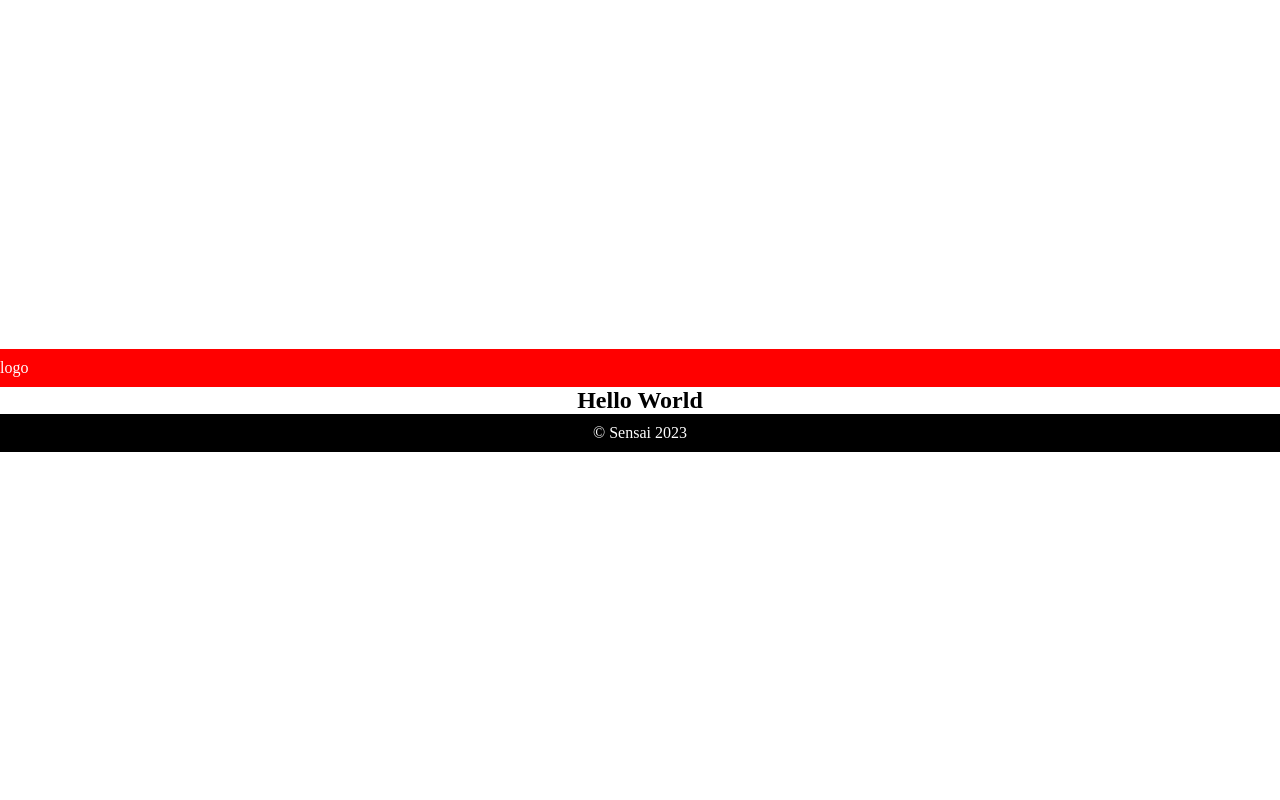
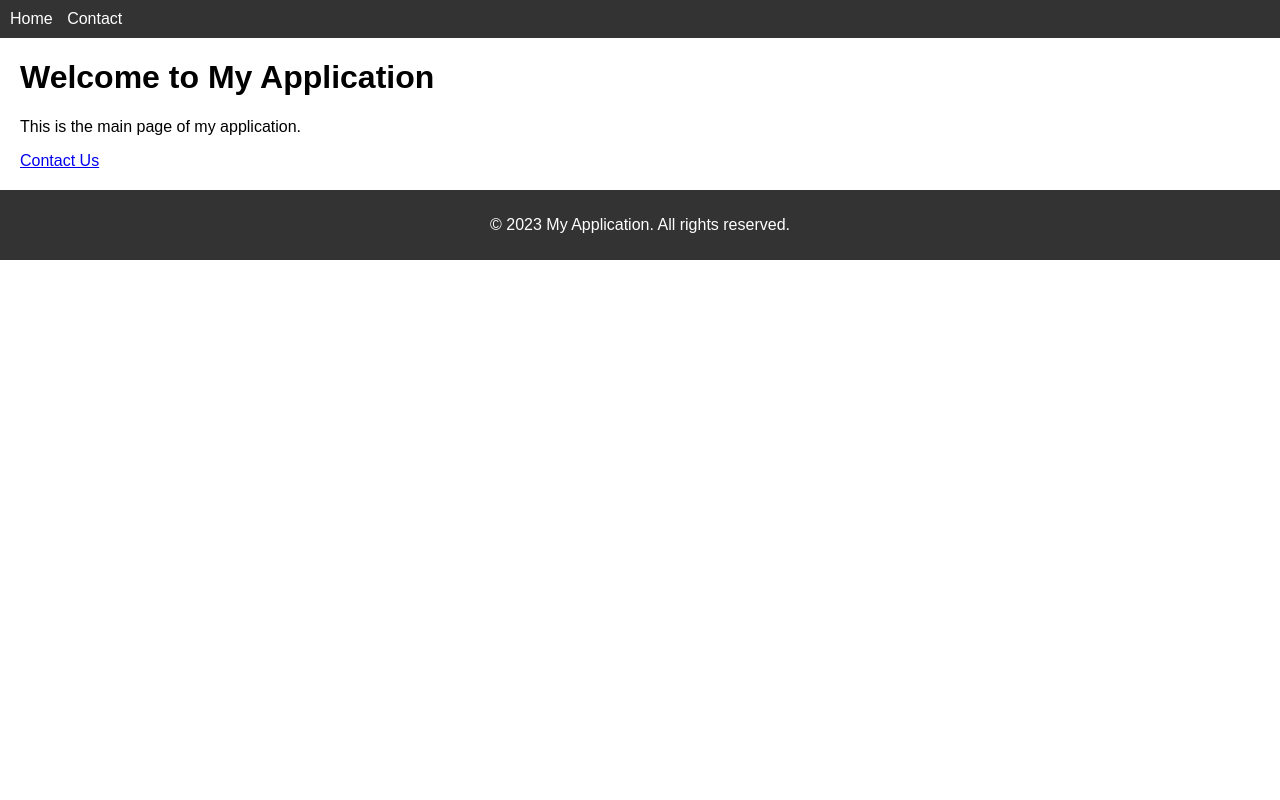
Before and after one commit to Dodelidoo-Labs/sensai, a PHP site: page / in a window 1280 px wide. Run offline with PHP 8.4, Linux system fonts and the light colour scheme.

Commit message:
create an application PHP with a main page, header, footer and a second page with a contact form, submitted with AJAX. Create all files and all files contents.

```diff
--- /dev/null
+++ b/html/footer.php
@@ -0,0 +1,3 @@
+<footer>
+    <p>&copy; <?php echo date("Y"); ?> My Application. All rights reserved.</p>
+</footer>
--- /dev/null
+++ b/html/header.php
@@ -0,0 +1,8 @@
+<header>
+    <nav>
+        <ul>
+            <li><a href="index.php">Home</a></li>
+            <li><a href="contact.php">Contact</a></li>
+        </ul>
+    </nav>
+</header>
--- a/html/index.php
+++ b/html/index.php
@@ -1,45 +1,18 @@
 <!DOCTYPE html>
 <html>
 <head>
-  <style>
-    body {
-      display: flex;
-      flex-direction: column;
-      justify-content: center;
-      align-items: center;
-      height: 100vh;
-      margin: 0;
-      padding: 0;
-    }
-    .header {
-      background-color: red;
-      padding: 10px;
-      width: 100%;
-      text-align: left;
-      color: white;
-    }
-    .footer {
-      background-color: black;
-      padding: 10px;
-      width: 100%;
-      text-align: center;
-      color: white;
-    }
-    .content {
-      font-size: 24px;
-      font-weight: bold;
-    }
-  </style>
+    <title>My Application</title>
+    <link rel="stylesheet" type="text/css" href="style.css">
 </head>
 <body>
-  <div class="header">
-    logo
-  </div>
-  <div class="content">
-    Hello World
-  </div>
-  <div class="footer">
-    © Sensai 2023
-  </div>
+    <?php include 'header.php'; ?>
+
+    <div class="content">
+        <h1>Welcome to My Application</h1>
+        <p>This is the main page of my application.</p>
+        <a href="contact.php">Contact Us</a>
+    </div>
+
+    <?php include 'footer.php'; ?>
 </body>
 </html>
--- /dev/null
+++ b/html/style.css
@@ -0,0 +1,39 @@
+/* Add your custom styles here */
+body {
+    font-family: Arial, sans-serif;
+    margin: 0;
+    padding: 0;
+}
+
+header {
+    background-color: #333;
+    color: #fff;
+    padding: 10px;
+}
+
+nav ul {
+    list-style-type: none;
+    margin: 0;
+    padding: 0;
+}
+
+nav ul li {
+    display: inline;
+    margin-right: 10px;
+}
+
+nav ul li a {
+    color: #fff;
+    text-decoration: none;
+}
+
+.content {
+    margin: 20px;
+}
+
+footer {
+    background-color: #333;
+    color: #fff;
+    padding: 10px;
+    text-align: center;
+}
```
Also changed, not shown: html/script.js (added, +22 -0 lines), html/submit.php (added, +12 -0 lines).
